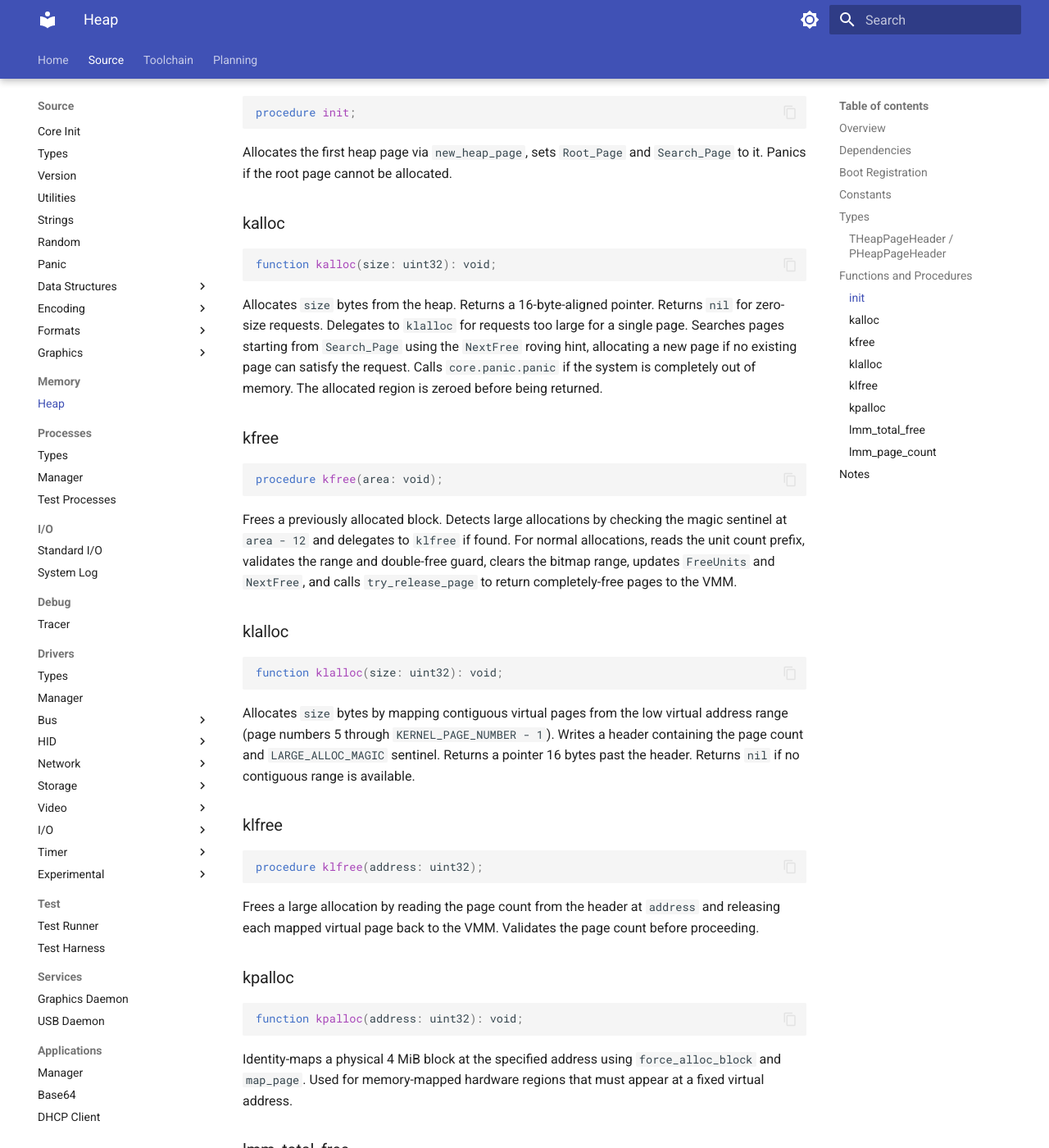
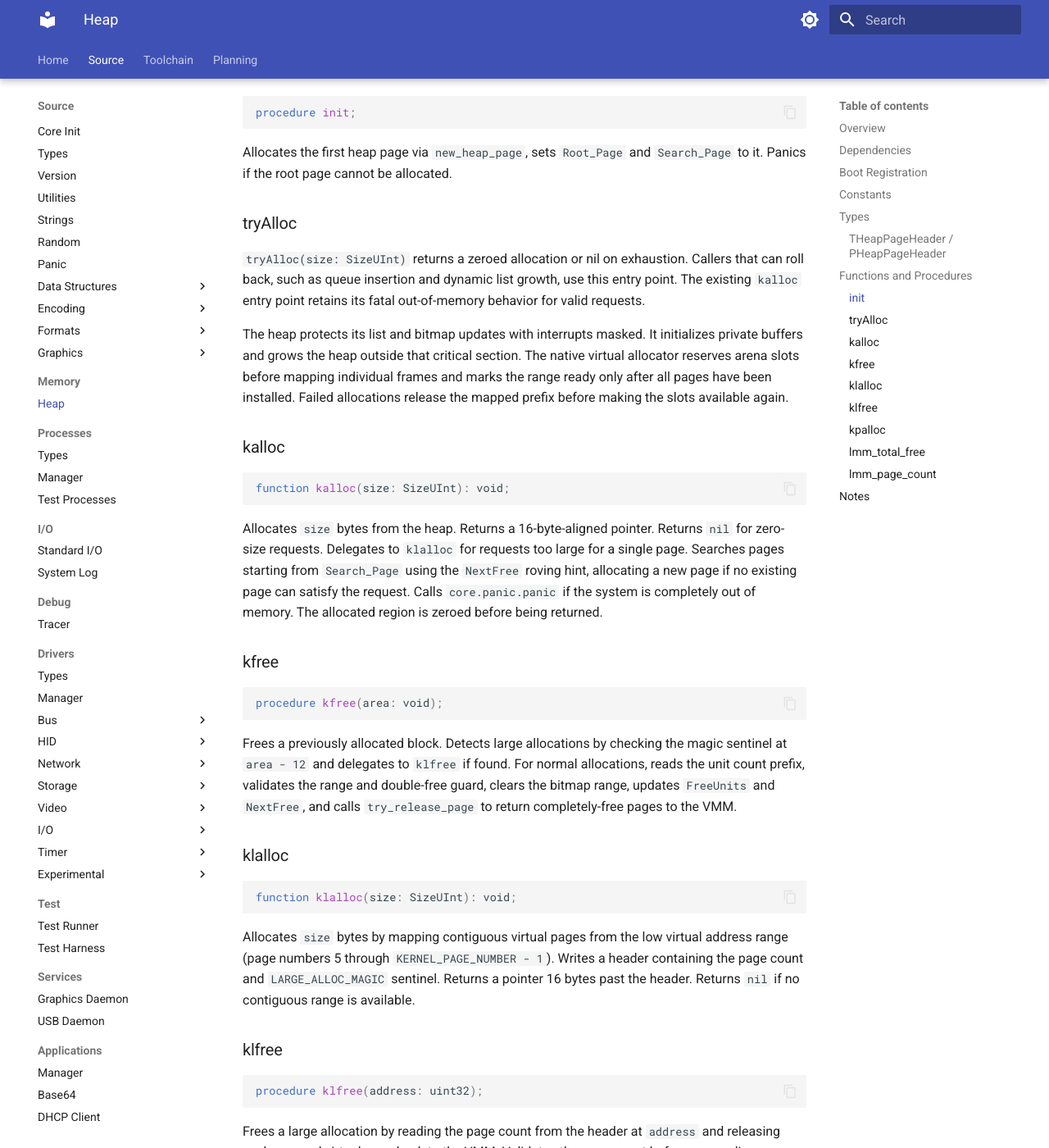
Before and after one commit to t3hn3rd/Asuro, an MkDocs documentation site: the page built from doc/src/memory/memory.heap.md, in a window 1280 px wide and 1400 px high, scrolled down 2449 px. Shown: the whole window at 82% size. Built offline with MkDocs 1.6.1 and Material for MkDocs 9.7.7, drawn with Linux system fonts in a browser that asks for light colours.

Commit message:
Protect heap and virtual arena updates and handle container allocation failures

````diff
--- a/doc/src/memory/memory.heap.md
+++ b/doc/src/memory/memory.heap.md
@@ -74,10 +74,16 @@ procedure init;
 
 Allocates the first heap page via `new_heap_page`, sets `Root_Page` and `Search_Page` to it. Panics if the root page cannot be allocated.
 
+### tryAlloc
+
+`tryAlloc(size: SizeUInt)` returns a zeroed allocation or nil on exhaustion. Callers that can roll back, such as queue insertion and dynamic list growth, use this entry point. The existing `kalloc` entry point retains its fatal out-of-memory behavior for valid requests.
+
+The heap protects its list and bitmap updates with interrupts masked. It initializes private buffers and grows the heap outside that critical section. The native virtual allocator reserves arena slots before mapping individual frames and marks the range ready only after all pages have been installed. Failed allocations release the mapped prefix before making the slots available again.
+
 ### kalloc
 
 ```pascal
-function kalloc(size: uint32): void;
+function kalloc(size: SizeUInt): void;
 ```
 
 Allocates `size` bytes from the heap. Returns a 16-byte-aligned pointer. Returns `nil` for zero-size requests. Delegates to `klalloc` for requests too large for a single page. Searches pages starting from `Search_Page` using the `NextFree` roving hint, allocating a new page if no existing page can satisfy the request. Calls `core.panic.panic` if the system is completely out of memory. The allocated region is zeroed before being returned.
@@ -93,7 +99,7 @@ Frees a previously allocated block. Detects large allocations by checking the ma
 ### klalloc
 
 ```pascal
-function klalloc(size: uint32): void;
+function klalloc(size: SizeUInt): void;
 ```
 
 Allocates `size` bytes by mapping contiguous virtual pages from the low virtual address range (page numbers 5 through `KERNEL_PAGE_NUMBER - 1`). Writes a header containing the page count and `LARGE_ALLOC_MAGIC` sentinel. Returns a pointer 16 bytes past the header. Returns `nil` if no contiguous range is available.
````
Also changed, not shown: doc/src/core/ds/core.ds.fifo.md (+2 -2 lines), doc/src/core/ds/core.ds.lifo.md (+2 -2 lines), 6 other files.
